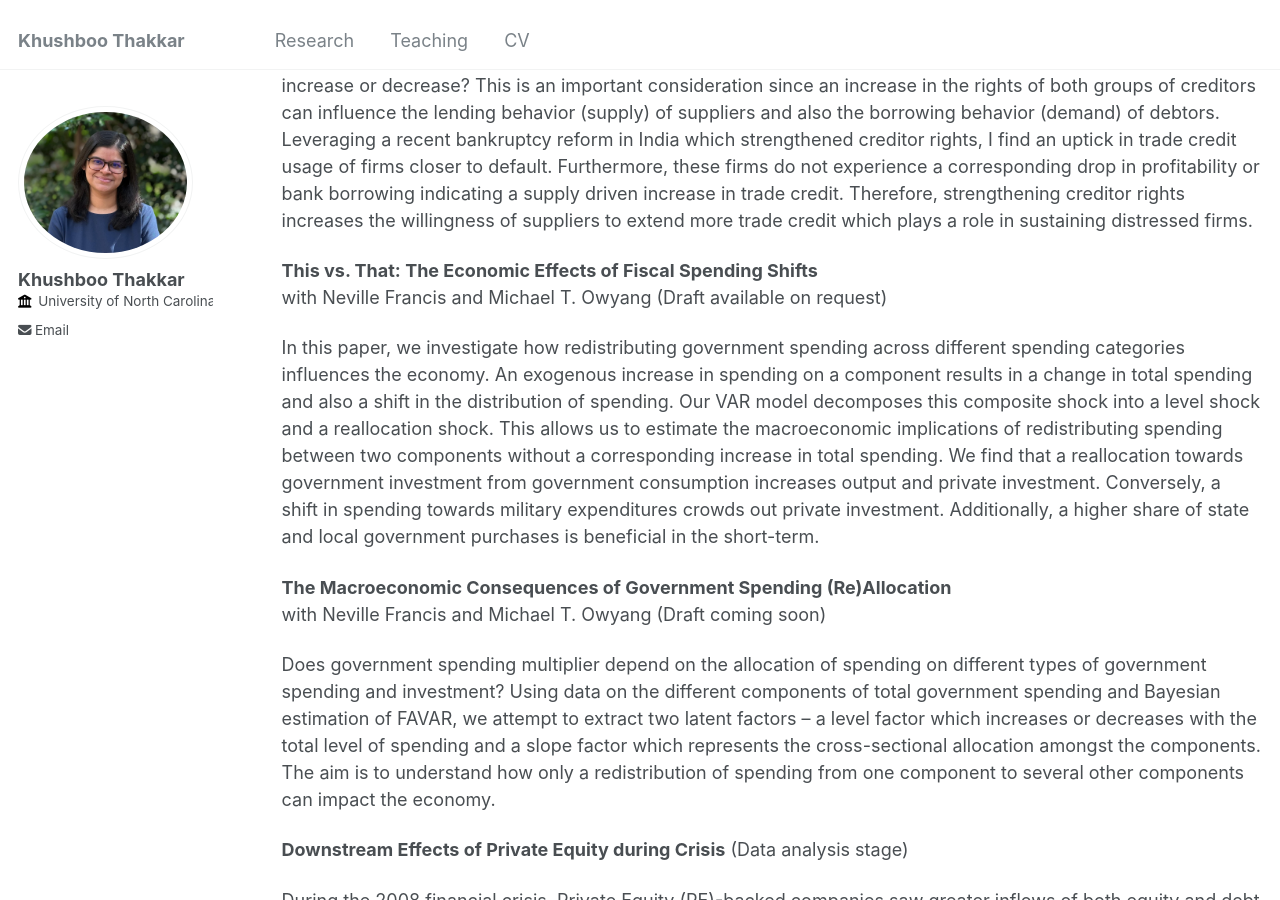
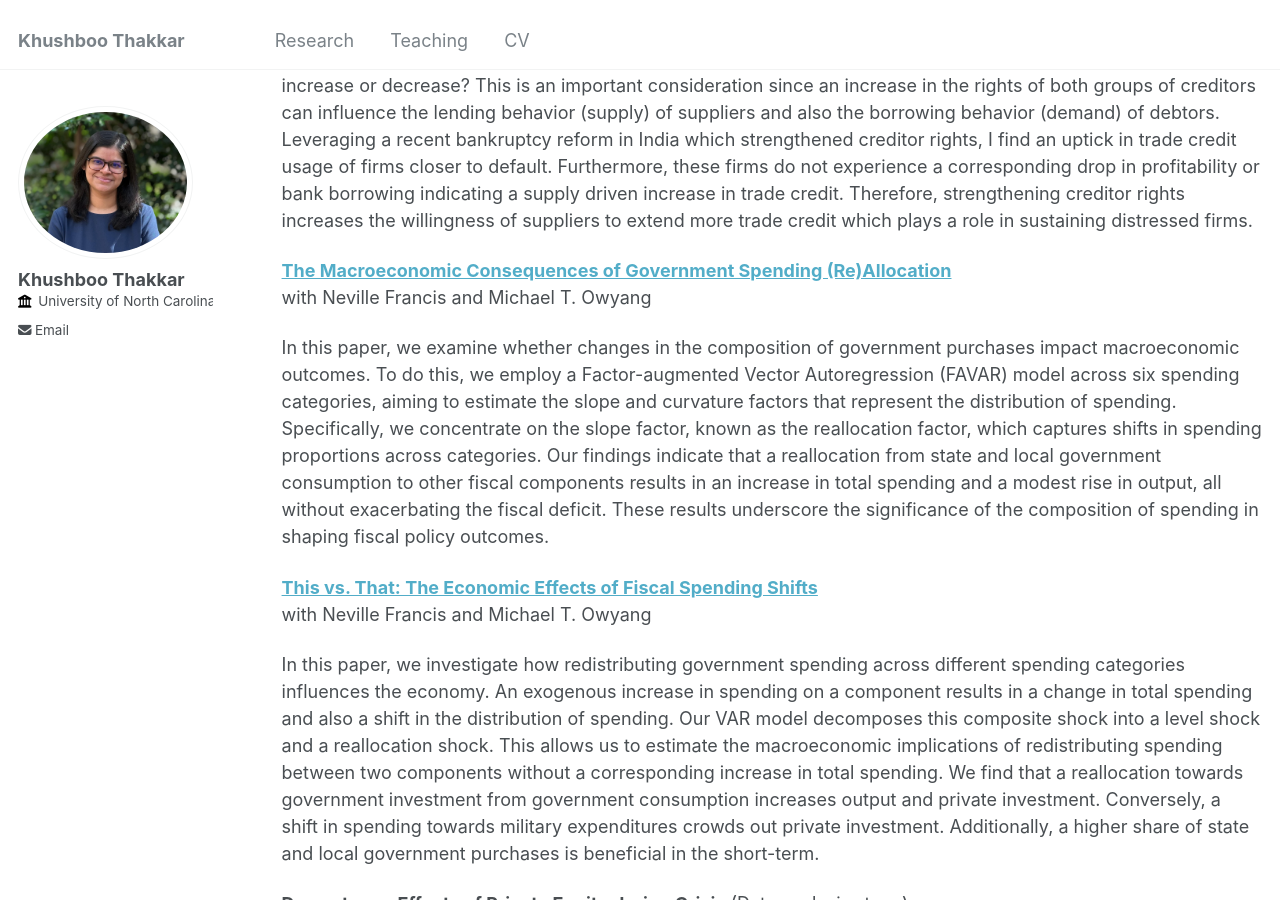
Before and after one commit to krthakkar/krthakkar.github.io, a Jekyll site: the page built from _pages/research.md, in a window 1280 px wide and 900 px high, scrolled down 212 px. Built offline with Jekyll 4.4.1, drawn with Linux system fonts in a browser that asks for light colours; nearby versions of some CDN libraries; library files that are not in the unit come from our copies.

Commit message:
Update research.md

```diff
--- a/_pages/research.md
+++ b/_pages/research.md
@@ -9,15 +9,15 @@ author_profile: true
 
 Trade credit provides customers the flexibility to procure goods from their suppliers without immediate cash payment, serving as a fundamental form of short-term financing. If suppliers are granted increased legal protection, but financial creditors gain greater protections in bankruptcy, does the availability of trade credit increase or decrease? This is an important consideration since an increase in the rights of both groups of creditors can influence the lending behavior (supply) of suppliers and also the borrowing behavior (demand) of debtors. Leveraging a recent bankruptcy reform in India which strengthened creditor rights, I find an uptick in trade credit usage of firms closer to default. Furthermore, these firms do not experience a corresponding drop in profitability or bank borrowing indicating a supply driven increase in trade credit. Therefore, strengthening creditor rights increases the willingness of suppliers to extend more trade credit which plays a role in sustaining distressed firms.
 
-__This vs. That: The Economic Effects of Fiscal Spending Shifts__
-with Neville Francis and Michael T. Owyang (Draft available on request)
+[**The Macroeconomic Consequences of Government Spending (Re)Allocation**](https://krthakkar.github.io/files/KThakkar_JMP_Econ.pdf) <br>
+with Neville Francis and Michael T. Owyang
+
+In this paper, we examine whether changes in the composition of government purchases impact macroeconomic outcomes. To do this, we employ a Factor-augmented Vector Autoregression (FAVAR) model across six spending categories, aiming to estimate the slope and curvature factors that represent the distribution of spending. Specifically, we concentrate on the slope factor, known as the reallocation factor, which captures shifts in spending proportions across categories. Our findings indicate that a reallocation from state and local government consumption to other fiscal components results in an increase in total spending and a modest rise in output, all without exacerbating the fiscal deficit. These results underscore the significance of the composition of spending in shaping fiscal policy outcomes.
+
+[**This vs. That: The Economic Effects of Fiscal Spending Shifts**](https://krthakkar.github.io/files/KThakkar_Workingpaper_Twocomponents.pdf) <br>
+with Neville Francis and Michael T. Owyang
 
 In this paper, we investigate how redistributing government spending across different spending categories influences the economy. An exogenous increase in spending on a component results in a change in total spending and also a shift in the distribution of spending. Our VAR model decomposes this composite shock into a level shock and a reallocation shock. This allows us to estimate the macroeconomic implications of redistributing spending between two components without a corresponding increase in total spending. We find that a reallocation towards government investment from government consumption increases output and private investment. Conversely, a shift in spending towards military expenditures crowds out private investment. Additionally, a higher share of state and local government purchases is beneficial in the short-term.
-
-__The Macroeconomic Consequences of Government Spending (Re)Allocation__ <br>
-with Neville Francis and Michael T. Owyang (Draft coming soon)
-
-Does government spending multiplier depend on the allocation of spending on different types of government spending and investment? Using data on the different components of total government spending and Bayesian estimation of FAVAR, we attempt to extract two latent factors – a level factor which increases or decreases with the total level of spending and a slope factor which represents the cross-sectional allocation amongst the components. The aim is to understand how only a redistribution of spending from one component to several other components can impact the economy.
 
 __Downstream Effects of Private Equity during Crisis__ (Data analysis stage)
 
```
